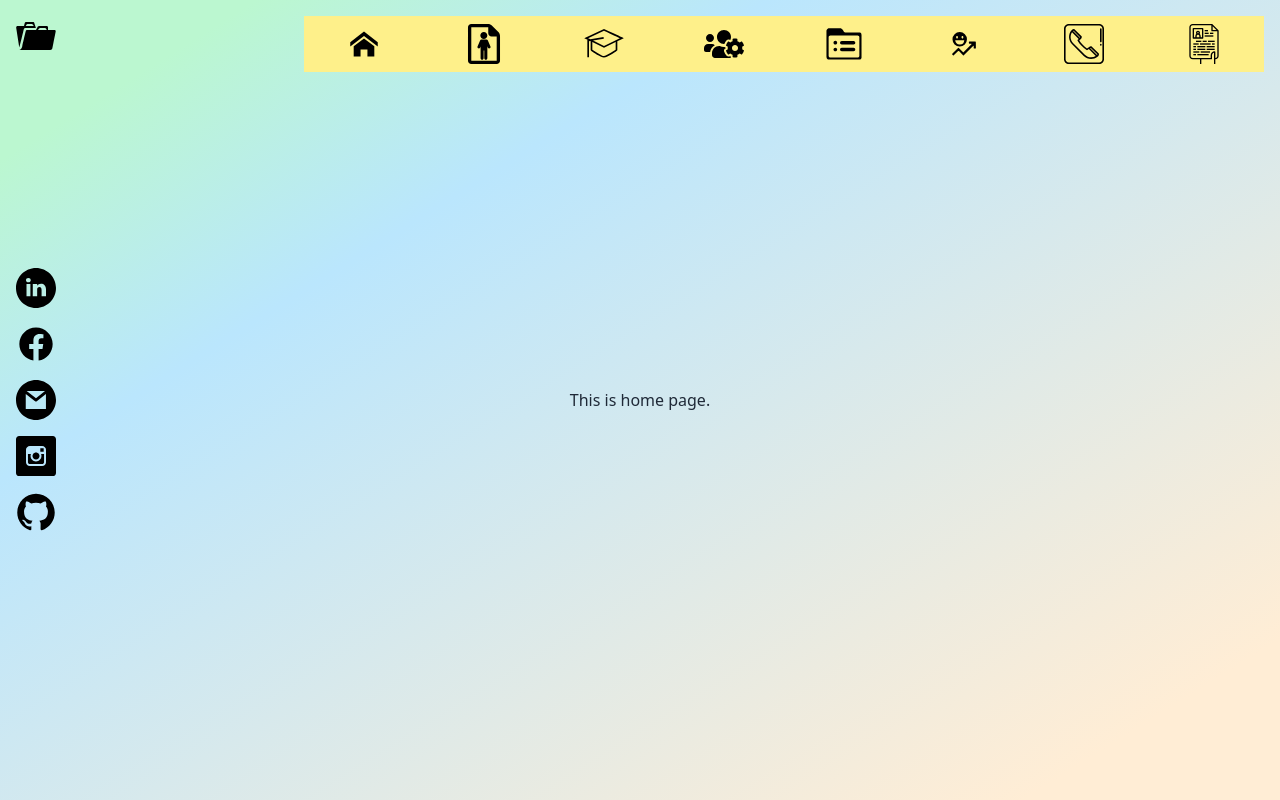
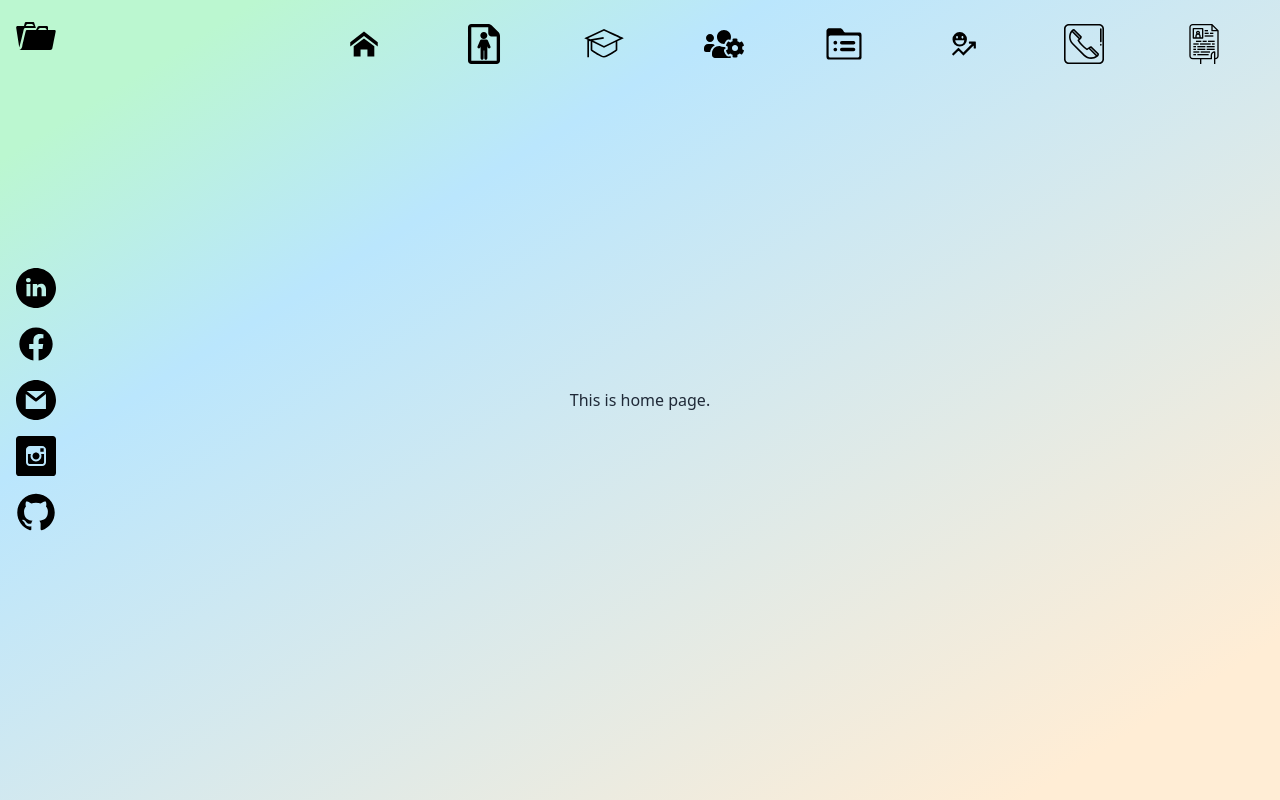
Before and after one commit to moshfequrrahman57/portfolio, a React (Vite) app: page / in a window 1280 px wide. Built offline with nearby package versions, Linux system fonts and the light colour scheme.

Commit message:
layout bg remove

```diff
--- a/src/Components/Layout.jsx
+++ b/src/Components/Layout.jsx
@@ -18,7 +18,7 @@ const Layout = (props) => {
         <div className='fixed top-4 right-4 h-full flex flex-col items-center justify-start
         md:h-fit md:flex-row md:w-full md:justify-end
        '>
-          <div className=' md:flex md:basis-3/4 bg-yellow-200  md:justify-around'>
+          <div className=' md:flex md:basis-3/4  md:justify-around'>
           <img src="home-svgrepo-com.svg" alt="Home" width={40} height={40} className='my-2'/>
           <img src="/about-successful-man-svgrepo-com.svg" alt="about" width={40} height={40} className='my-2'/>
           <img src="/education-svgrepo-com.svg" alt="edu" width={40} height={40} className='my-2'/>
```
